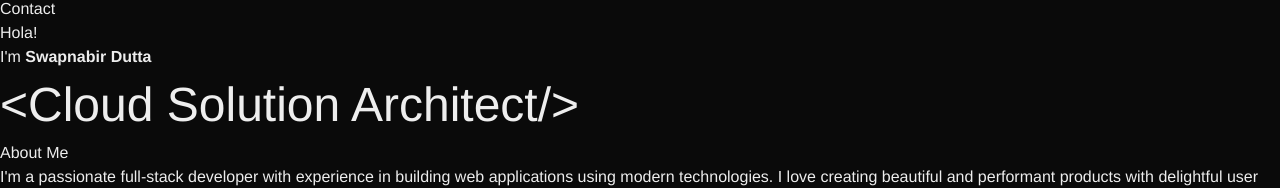
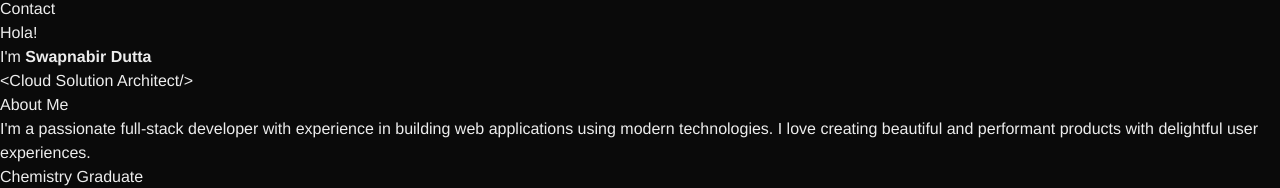
Before and after one commit to veerspeaks/Swapnabir, a Next.js app: page / in a window 1280 px wide. Shown: the part 202-390 px from the top of the page. Built offline with nearby package versions, Linux system fonts and the light colour scheme.

Commit message:
tried to fix the window error

```diff
--- a/src/components/Hero.jsx
+++ b/src/components/Hero.jsx
@@ -1,5 +1,5 @@
 'use client';
-import React from 'react';
+import React, { useState, useEffect } from 'react';
 import { motion } from 'framer-motion';
 import { TypeAnimation } from 'react-type-animation';
 
@@ -10,6 +10,19 @@ const Hero = () => {
     options.forEach((option)=> {
         updatedOptions.push(option,500)
     })
+
+    const [fontSize, setFontSize] = useState('1em');
+
+    useEffect(() => {
+        const updateFontSize = () => {
+            setFontSize(window.innerWidth < 768 ? '1em' : '3em');
+        };
+
+        updateFontSize(); // Set initial font size
+        window.addEventListener('resize', updateFontSize);
+
+        return () => window.removeEventListener('resize', updateFontSize);
+    }, []);
 
     return (
         <section
@@ -31,11 +44,10 @@ const Hero = () => {
                 <p className="text-xl md:text-2xl text-gray-200 mt-10 md:mt-24">
                     <TypeAnimation
                         sequence={updatedOptions}
-                    speed = {{type: 'keyStrokeDelayInMs', value: 100}}
-                    deletionSpeed={{type: 'keyStrokeDelayInMs', value: 50}}
-                    style={{ fontSize: window.innerWidth < 768 ? '1em' : '3em', color:'#EEEEEE'}}
+                        speed={{ type: 'keyStrokeDelayInMs', value: 100 }}
+                        deletionSpeed={{ type: 'keyStrokeDelayInMs', value: 50 }}
+                        style={{ fontSize: fontSize, color: '#EEEEEE' }}
                         repeat={Infinity}
-
                     />
                 </p>
             </motion.div>
```
Lines whose indentation alone changed are shown as unchanged.
